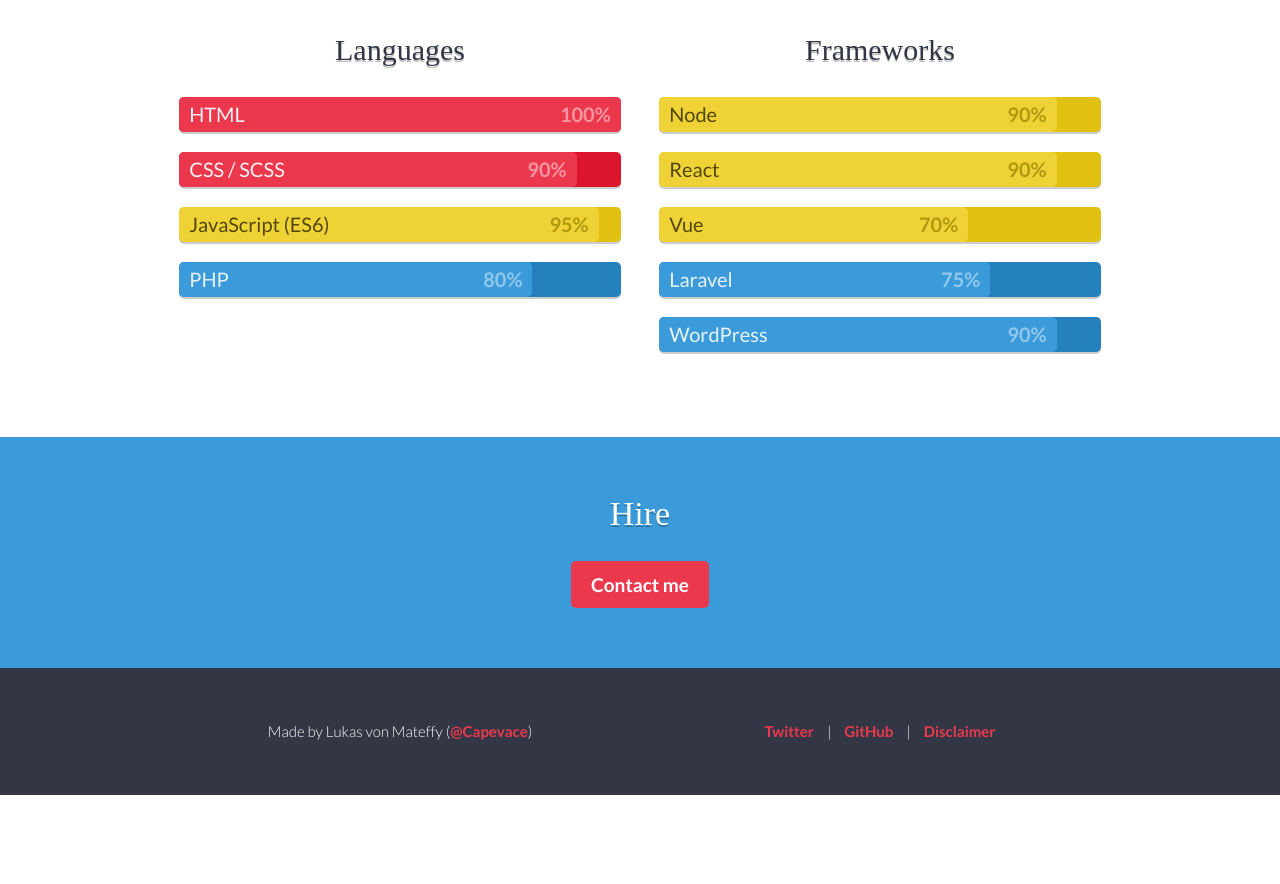
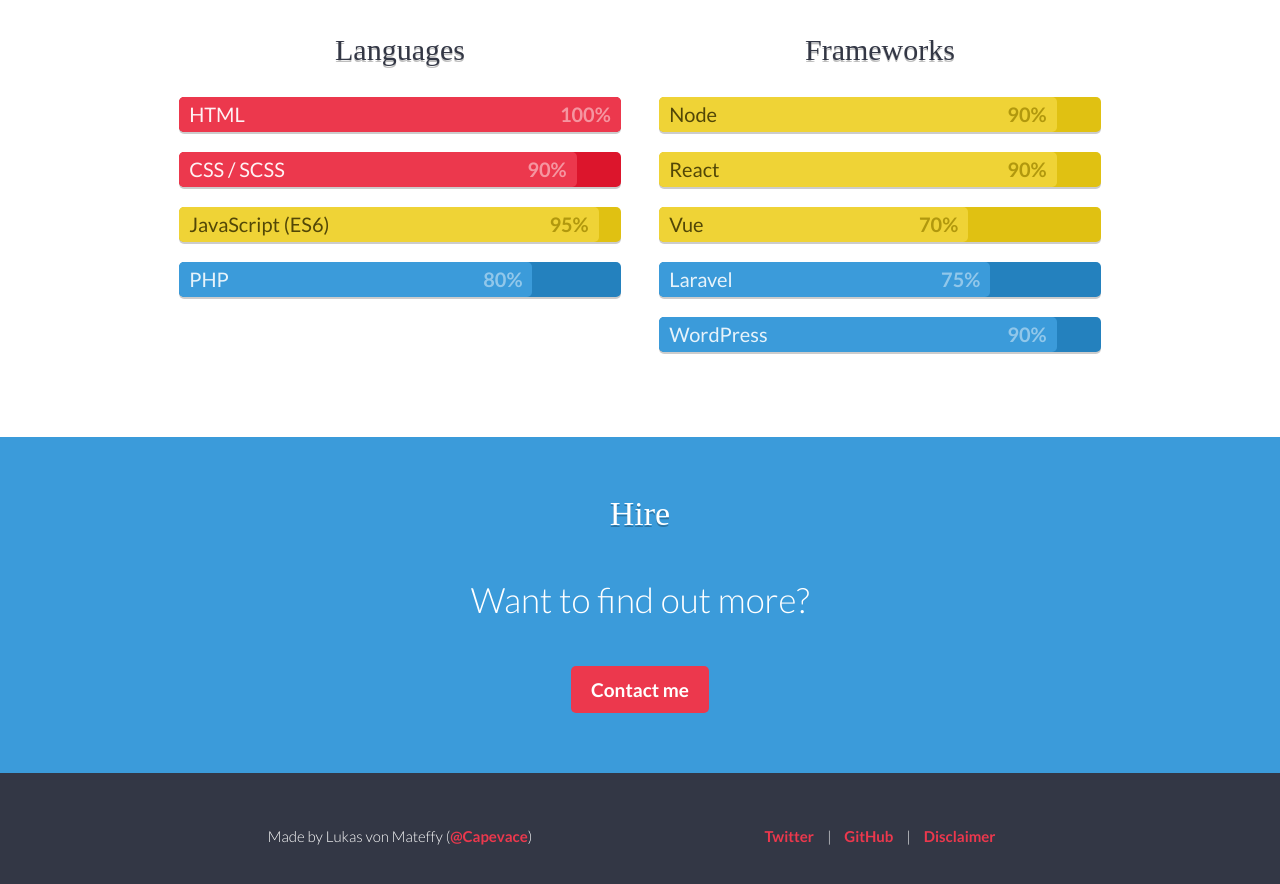
Before and after one commit to Capevace/capevace.github.io, a Jekyll site: the page built from index.md, in a window 1280 px wide and 900 px high, scrolled down 2477 px. Shown: the top 884 px of the window. Built offline with Jekyll 4.4.1, drawn with Linux system fonts in a browser that asks for light colours; some web fonts are replaced; before the commit the page ends 3272 px from its top, so only the background shows below that.

Commit message:
builds new site

```diff
--- a/_includes/hire.html
+++ b/_includes/hire.html
@@ -1,10 +1,8 @@
 <div class="section section-blue" id="hire">
   <h2>Hire</h2>
-  <!-- <p class="text-center font-size-huge">
-    Want to go digital?
-    <br />
-    I'm your guy!
-  </p> -->
+  <p class="text-center font-size-huge">
+    Want to find out more?
+  </p>
 
   <div class="text-center margin-bottom">
     <a href="mailto:hire@mateffy.me" class="btn btn-accent btn-bold">Contact me</a>
```
